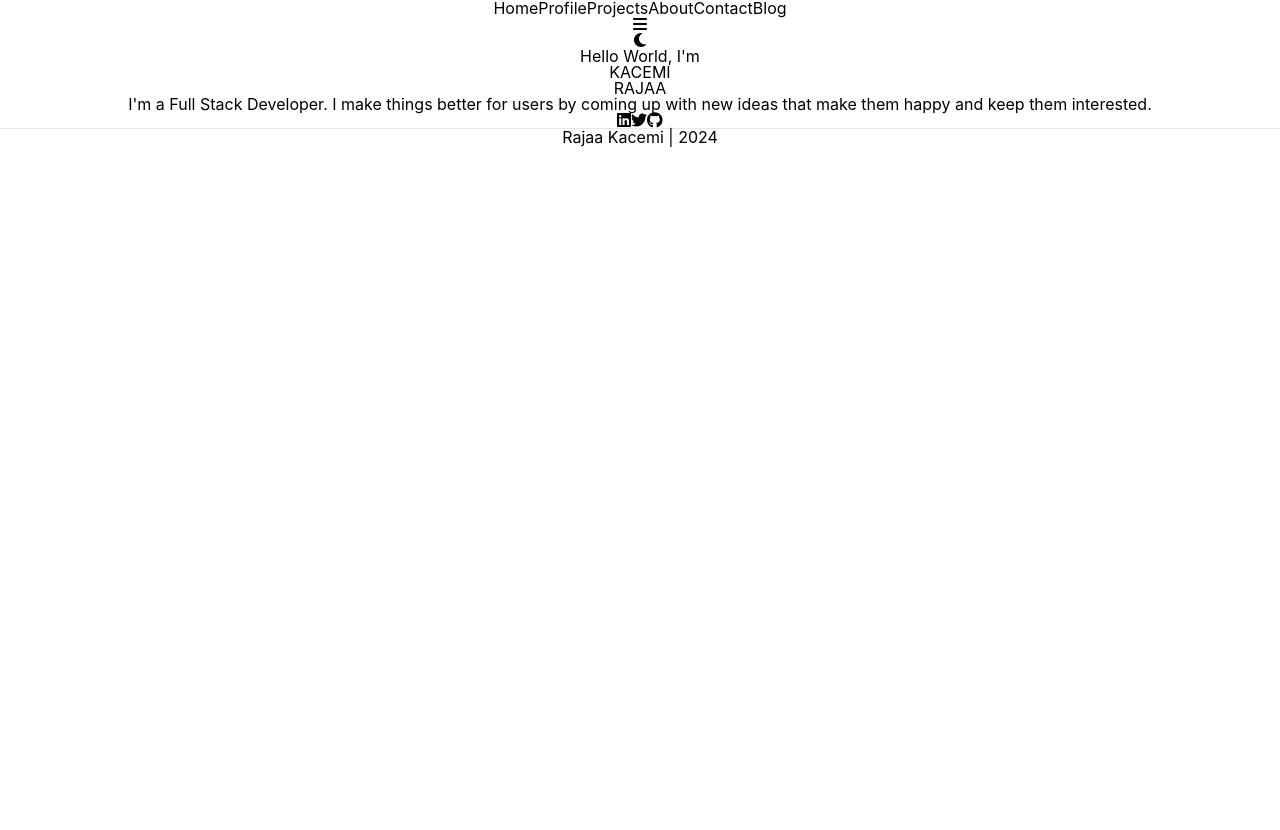
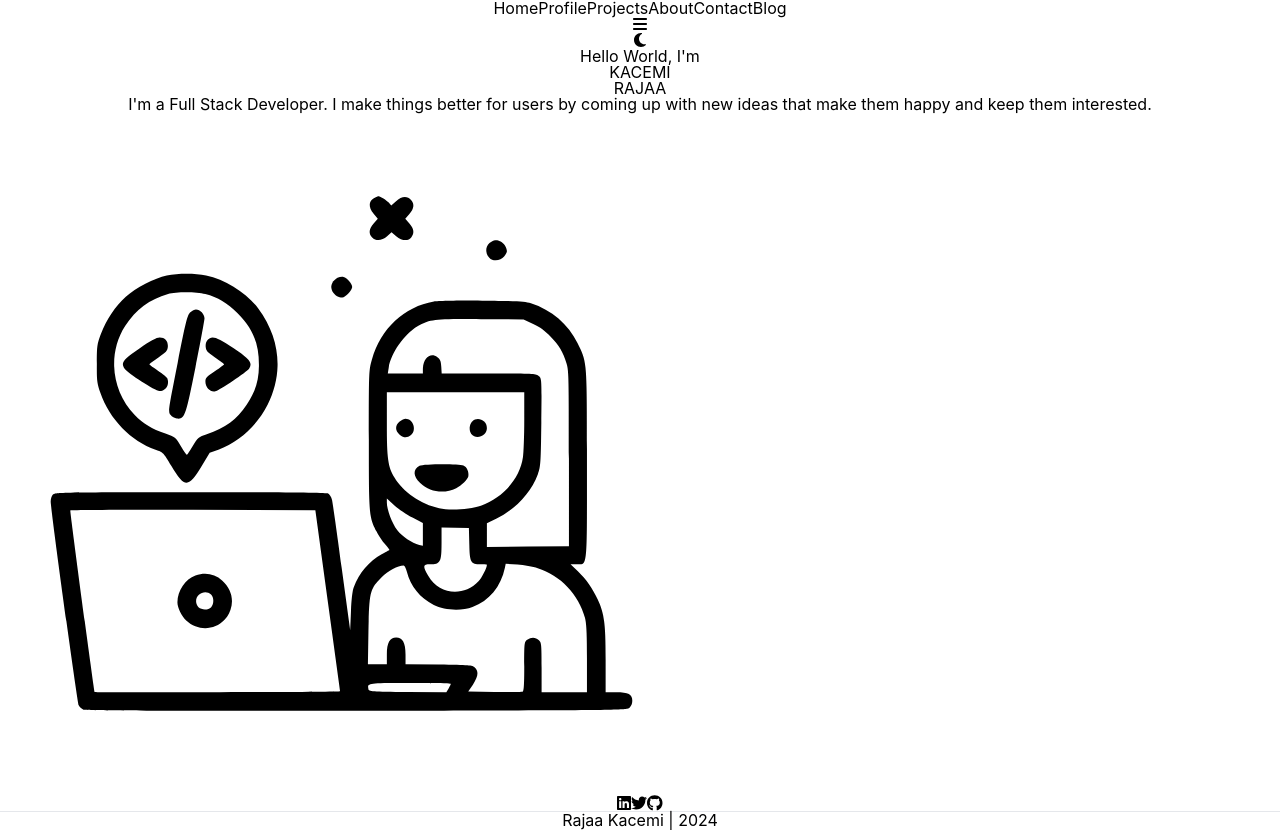
Before and after one commit to RajaaKacemi/My_portfolio, a React (Vite) app: page / in a window 1280 px wide. Before the commit the page ends 800 px from the top, so only its background shows below. Built offline with nearby package versions, Linux system fonts and the light colour scheme.

Commit message:
update files

```diff
--- a/src/Components/Home.jsx
+++ b/src/Components/Home.jsx
@@ -1,6 +1,8 @@
-import {useEffect} from 'react';
+import { useEffect } from 'react';
 import Aos from 'aos';
 import 'aos/dist/aos.css';
+import imageLogo from "../../public/assets/images/girl.svg";
+import imageLogoWhite from "../../public/assets/images/girl_white.png";
 
 const Home = ({ isDarkMode }) => {
     useEffect(() => {
@@ -12,7 +14,7 @@ const Home = ({ isDarkMode }) => {
     }, []);
 
     return (
-    <div className={`bg-${isDarkMode ? 'black' : 'white'} text-${isDarkMode ? 'white' : 'black'} flex flex-col justify-center items-center mx-auto h-screen pb-4 px-12 `}>
+        <div className={`flex flex-col items-center justify-center mx-auto h-screen pt-12 px-12 bg-${isDarkMode ? 'black' : 'white'} text-${isDarkMode ? 'white' : 'black'} `}>
             <h6 className={`text-base sm:text-xl font-normal ${isDarkMode ? 'text-white' : 'text-black'}`}>
                 Hello World, I&apos;m
             </h6>
@@ -25,6 +27,14 @@ const Home = ({ isDarkMode }) => {
                 I&apos;m a Full Stack Developer. I make things better for users by coming up with new ideas that make them happy and keep them interested.
             </p>
 
+            <div className={`py-3 ${isDarkMode ? 'bg-black' : 'bg-white'}`}>
+                <img
+                    src={isDarkMode ? imageLogoWhite : imageLogo}
+                    alt="developer"
+                    className={`m-auto ${isDarkMode ? 'w-32 sm:w-40 lg:w-48' : 'w-25 sm:w-32 lg:w-40'}`}
+                    data-aos="fade-up"
+                />
+            </div>
         </div>
     );
 };
--- a/src/Components/Skills.jsx
+++ b/src/Components/Skills.jsx
@@ -81,7 +81,7 @@ function Skills({ isDarkMode }) {
                             <div className="p-2" data-aos="fade-right">
                                 <div className={`border py-4 px-3 hover:border-2 hover:border-${isDarkMode ? 'white' : 'black'} transition-all ease-in-out`}>
                                     <div className="flex justify-between gap-10">
-                                        <h6 className="sm:text-sm text-xs text-start"><span className='font-semibold'>Internship:</span> Jan. 2024 - Mar. 2024</h6>
+                                        <h6 className="sm:text-sm text-xs text-start"><span className='font-semibold'>Internship:</span> Jan. 2024 - Avr. 2024</h6>
                                         <p className="sm:text-sm text-xs text-end"><strong>Full stack Mobile Developer</strong></p>
                                     </div>
                                     <p className="py-1 text-sm text-start">- Developed a mobile e-commerce application, with Flutter and Dart.</p>
```
Also changed, not shown: public/assets/images/girl_white.png (added). Lines whose indentation alone changed are shown as unchanged.
